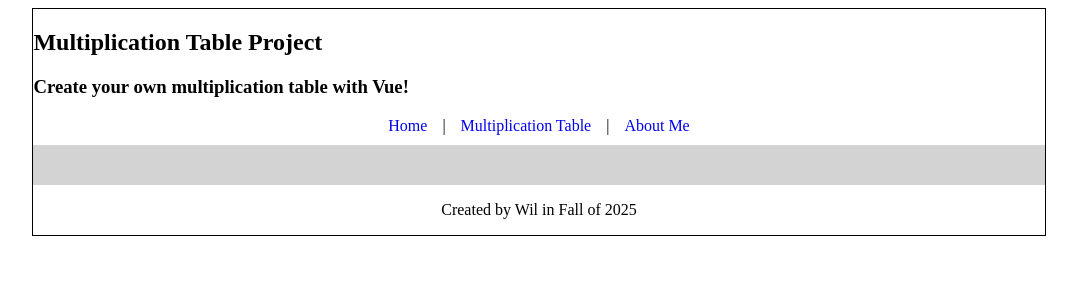
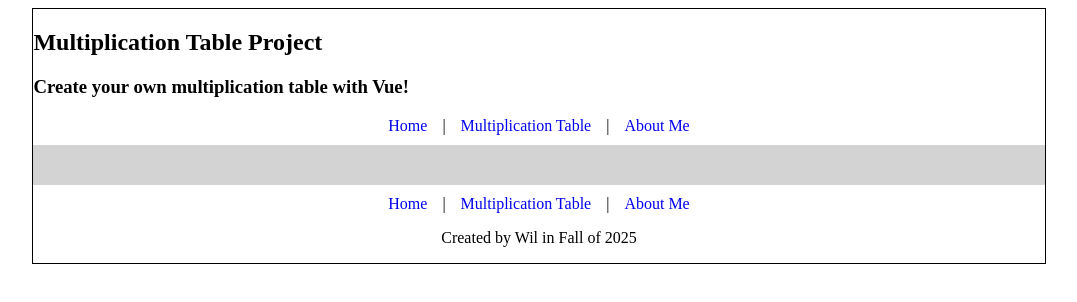
Before and after one commit to sherr174/vue_project, a Vue app: page / in a window 1280 px wide. Shown: the top 302 px of the page, without its empty margins (101-1178 px from the left). Built offline with nearby package versions, Linux system fonts and the light colour scheme.

Commit message:
Made navbar component

```diff
--- a/src/App.vue
+++ b/src/App.vue
@@ -1,20 +1,10 @@
-<script setup>
-</script>
-
 <template>
   <section class="web_app_container">
 
     <header>
-    <h1>Multiplication Table Project</h1>
+      <h1>Multiplication Table Project</h1>
       <h3>Create your own multiplication table with Vue!</h3>
-
-      <nav>
-        <router-link :to="{name: 'home'}">Home</router-link>
-        |
-        <router-link :to="{name: 'multiplication_table'}">Multiplication Table</router-link>
-        |
-        <router-link :to="{name: 'about_me'}">About Me</router-link>
-      </nav>
+      <navbar/>
     </header>
 
     <section class="page_content">
@@ -22,9 +12,9 @@
     </section>
 
     <footer class="page_content">
+      <navbar/>
       <p>Created by Wil in Fall of 2025</p>
     </footer>
-
   </section>
 </template>
 
@@ -33,34 +23,19 @@
   max-width: 80%;
   border: 1px solid;
   margin: 0 auto;
-
-  header {
-    nav {
-      display: flex;
-      justify-content: center;
-      gap: 15px;
-
-      a {
-        text-decoration: none;
-
-        &.router-link-active {
-          font-weight: bold;
-          text-decoration: underline;
-        }
-      }
-    }
-  }
-
+}
   section.page_content {
     margin: 10px 0;
     background-color: lightgrey;
     padding: 20px;
   }
-
   footer {
     p {
       text-align: center;
     }
   }
-}
 </style>
+
+<script setup>
+import Navbar from "@/Components/navbar.vue";
+</script>
--- /dev/null
+++ b/src/Components/navbar.vue
@@ -0,0 +1,30 @@
+<script setup lang="ts">
+
+</script>
+
+<template>
+  <nav>
+    <router-link :to="{name: 'home'}">Home</router-link>
+    |
+    <router-link :to="{name: 'multiplication_table'}">Multiplication Table</router-link>
+    |
+    <router-link :to="{name: 'about_me'}">About Me</router-link>
+  </nav>
+</template>
+
+<style scoped>
+  nav {
+    display: flex;
+    justify-content: center;
+    gap: 15px;
+
+    a {
+      text-decoration: none;
+
+      &.router-link-active {
+        font-weight: bold;
+        text-decoration: underline;
+      }
+    }
+  }
+</style>
```
